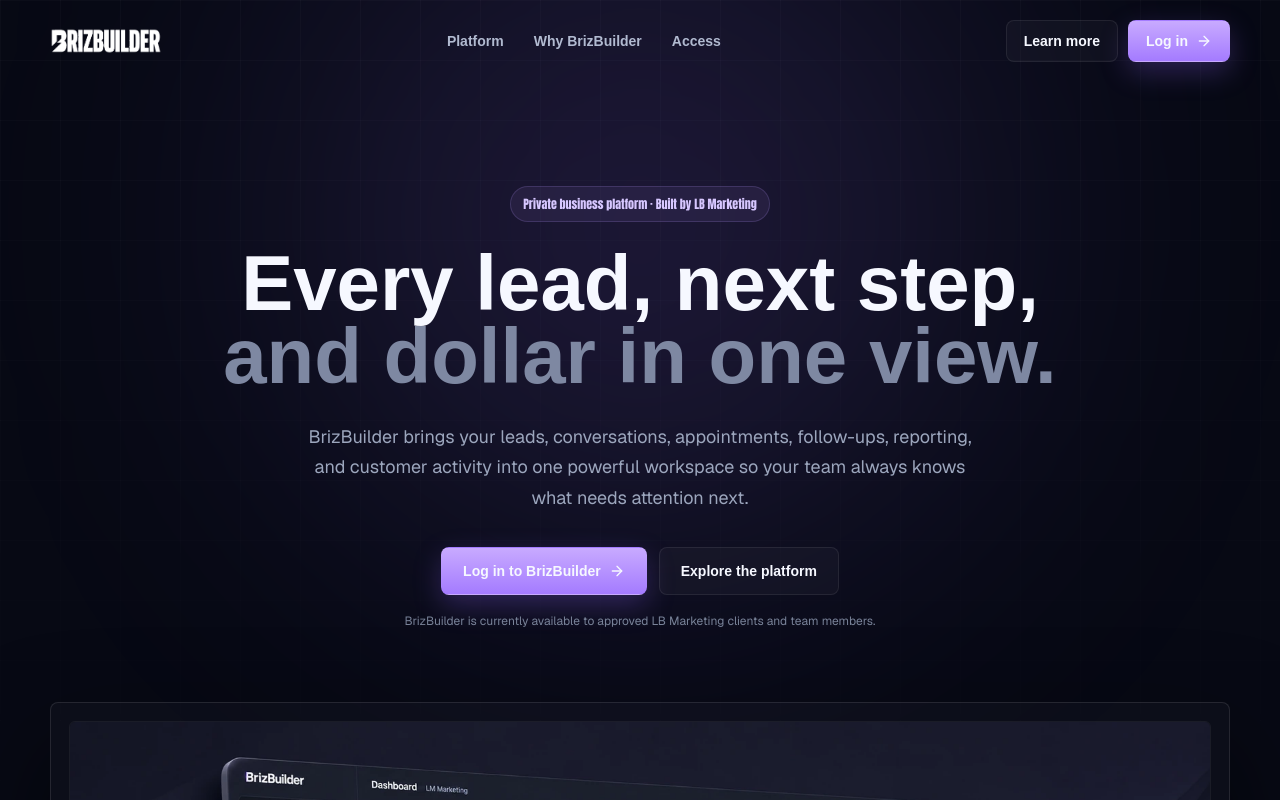
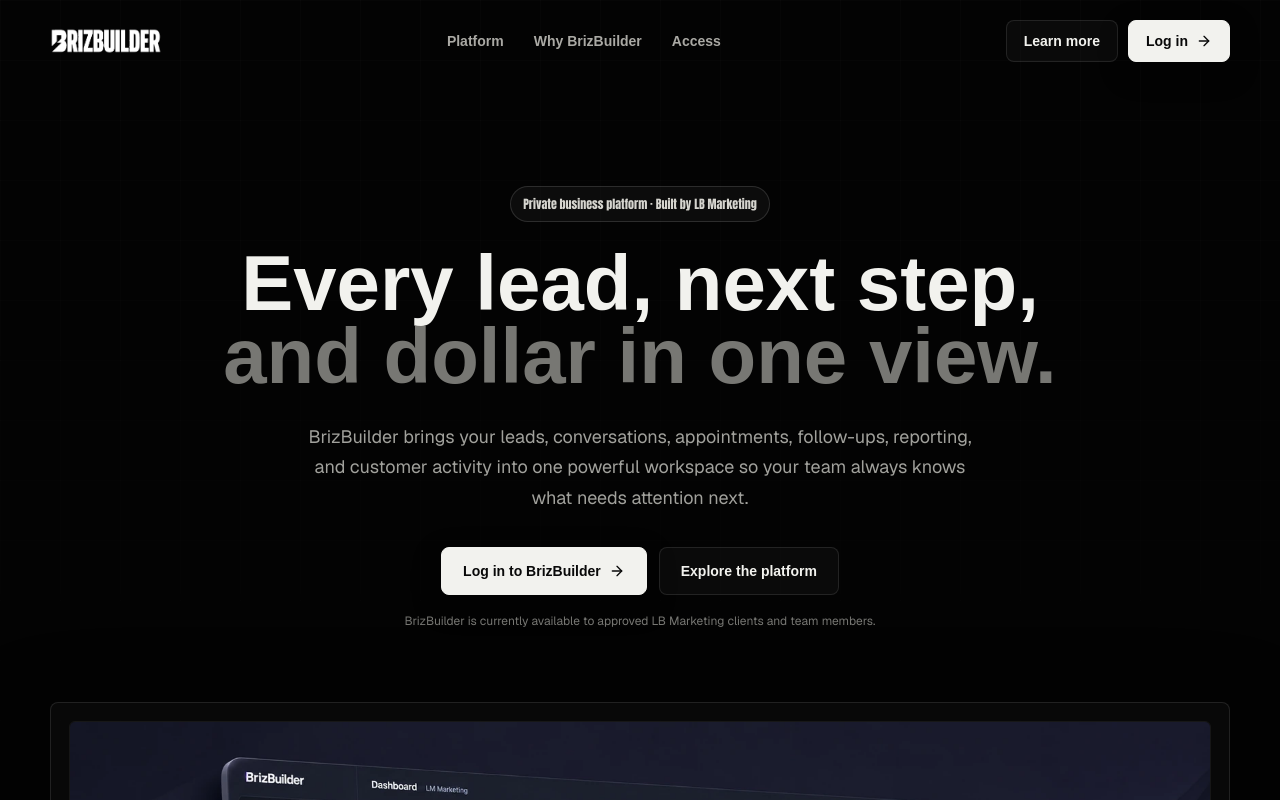
Before and after one commit to brizuelaleads/BrizBuilder-, a Next.js app: page / in a window 1280 px wide. Shown: the top 800 px of the page. Built offline with nearby package versions, Linux system fonts and the light colour scheme; a web font is replaced by a local one.

Commit message:
Give landing page a noir palette

```diff
--- a/app/landing.module.css
+++ b/app/landing.module.css
@@ -1,18 +1,18 @@
 .pageShell {
   --font-landing-display: "Archivo Variable";
   --font-landing-condensed: "Big Shoulders Variable";
-  --landing-bg: #070914;
-  --landing-panel: #0e1321;
-  --landing-text: #f6f8ff;
-  --landing-muted: #95a0b7;
-  --landing-line: rgb(255 255 255 / 8%);
-  --landing-accent: #b995ff;
+  --landing-bg: #030303;
+  --landing-panel: #0a0a0a;
+  --landing-text: #f2f2ee;
+  --landing-muted: #9a9a96;
+  --landing-line: rgb(255 255 255 / 10%);
+  --landing-accent: #edede8;
   min-height: 100vh;
   position: relative;
   isolation: isolate;
   overflow: hidden;
   color: var(--landing-text);
-  background: #070914;
+  background: var(--landing-bg);
   font-family: var(--font-sans), Inter, system-ui, sans-serif;
   line-height: 1.5;
 }
@@ -34,25 +34,15 @@
   z-index: -2;
   height: 1320px;
   background-image:
-    linear-gradient(rgb(255 255 255 / 2.2%) 1px, transparent 1px),
-    linear-gradient(90deg, rgb(255 255 255 / 2.2%) 1px, transparent 1px);
+    linear-gradient(rgb(255 255 255 / 1.6%) 1px, transparent 1px),
+    linear-gradient(90deg, rgb(255 255 255 / 1.6%) 1px, transparent 1px);
   background-size: 60px 60px;
   mask-image: linear-gradient(to bottom, #000 0%, transparent 72%);
   pointer-events: none;
 }
 
 .ambientLight {
-  width: 680px;
-  height: 680px;
-  position: absolute;
-  top: -120px;
-  left: 50%;
-  z-index: -1;
-  border-radius: 50%;
-  background: rgb(153 113 255 / 15%);
-  filter: blur(140px);
-  transform: translateX(-50%);
-  pointer-events: none;
+  display: none;
 }
 
 .container {
@@ -89,7 +79,7 @@
 
 .navLinks {
   gap: 30px;
-  color: #b1bad0;
+  color: #aaa9a4;
   font-family: var(--font-landing-display), Arial, sans-serif;
   font-size: 14px;
   font-weight: 700;
@@ -135,7 +125,7 @@
 }
 
 .secondaryButton {
-  color: #eef2ff;
+  color: #eeeeea;
   background: rgb(255 255 255 / 3%);
 }
 
@@ -144,15 +134,16 @@
   background: rgb(255 255 255 / 6%);
 }
 
-.primaryButton {
-  color: #120d20;
-  border-color: transparent;
-  background: linear-gradient(180deg, #c8aaff 0%, #a47bff 100%);
-  box-shadow: 0 10px 28px rgb(148 103 255 / 26%);
+.pageShell .primaryButton {
+  color: #090909;
+  border-color: #f2f2ee;
+  background: #f2f2ee;
+  box-shadow: 0 10px 28px rgb(0 0 0 / 38%);
 }
 
-.primaryButton:hover {
-  background: #cdb2ff;
+.pageShell .primaryButton:hover {
+  border-color: #fff;
+  background: #fff;
 }
 
 .hero {
@@ -165,10 +156,10 @@
   max-width: 100%;
   margin: 0 auto 25px;
   padding: 8px 12px;
-  border: 1px solid rgb(185 149 255 / 18%);
+  border: 1px solid rgb(255 255 255 / 13%);
   border-radius: 999px;
-  color: #d7c7ff;
-  background: rgb(185 149 255 / 8%);
+  color: #d6d5cf;
+  background: rgb(255 255 255 / 4%);
   font-family: var(--font-landing-condensed), Impact, sans-serif;
   font-size: 12px;
   font-weight: 800;
@@ -192,13 +183,13 @@
 }
 
 .heroLineMuted {
-  color: #7e88a2;
+  color: #777773;
 }
 
 .heroCopy {
   max-width: 690px;
   margin: 28px auto 0;
-  color: #9ca6bd;
+  color: #a1a19c;
   font-size: 18px;
   line-height: 1.7;
 }
@@ -217,7 +208,7 @@
 
 .privateNote {
   margin: 17px 0 0;
-  color: #798399;
+  color: #777773;
   font-size: 12px;
 }
 
@@ -250,7 +241,7 @@
 .sectionKicker,
 .featureNumber {
   margin: 0;
-  color: #9a84d8;
+  color: #a4a39d;
   font-family: var(--font-landing-condensed), Impact, sans-serif;
   font-size: 10px;
   font-weight: 800;
@@ -277,7 +268,7 @@
 .sectionCopy {
   max-width: 650px;
   margin: 18px 0 0;
-  color: #92a0b6;
+  color: #999994;
   font-size: 16px;
 }
 
@@ -295,12 +286,12 @@
   overflow: hidden;
   border: 1px solid var(--landing-line);
   border-radius: 8px;
-  background: #0c101c;
-  box-shadow: 0 24px 80px rgb(0 0 0 / 28%);
+  background: #090909;
+  box-shadow: 0 24px 80px rgb(0 0 0 / 45%);
 }
 
 .featureNumber {
-  color: #8874c5;
+  color: #777772;
 }
 
 .featureIcon {
@@ -311,8 +302,8 @@
   place-items: center;
   border: 1px solid rgb(255 255 255 / 9%);
   border-radius: 8px;
-  color: #dccfff;
-  background: rgb(185 149 255 / 8%);
+  color: #deded9;
+  background: rgb(255 255 255 / 4%);
 }
 
 .featureIcon svg {
@@ -332,7 +323,7 @@
 
 .feature > p:last-child {
   margin: 9px 0 0;
-  color: #8f9aaf;
+  color: #92928e;
   font-size: 13px;
   line-height: 1.6;
 }
@@ -364,8 +355,8 @@
   gap: 35px;
   border: 1px solid var(--landing-line);
   border-radius: 8px;
-  background: #111626;
-  box-shadow: 0 24px 80px rgb(0 0 0 / 35%);
+  background: #0a0a0a;
+  box-shadow: 0 24px 80px rgb(0 0 0 / 48%);
 }
 
 .accessPanel > div {
@@ -386,7 +377,7 @@
 .accessPanel > div > p:last-child {
   max-width: 550px;
   margin: 15px 0 0;
-  color: #96a0b4;
+  color: #999994;
 }
 
 .accessPanel > .button {
@@ -396,7 +387,7 @@
 .footer {
   padding: 35px 0 45px;
   border-top: 1px solid var(--landing-line);
-  color: #6f7c93;
+  color: #777772;
   font-size: 12px;
 }
 
```
Also changed, not shown: 1 other file (tests, documents, lock files or other folders).
